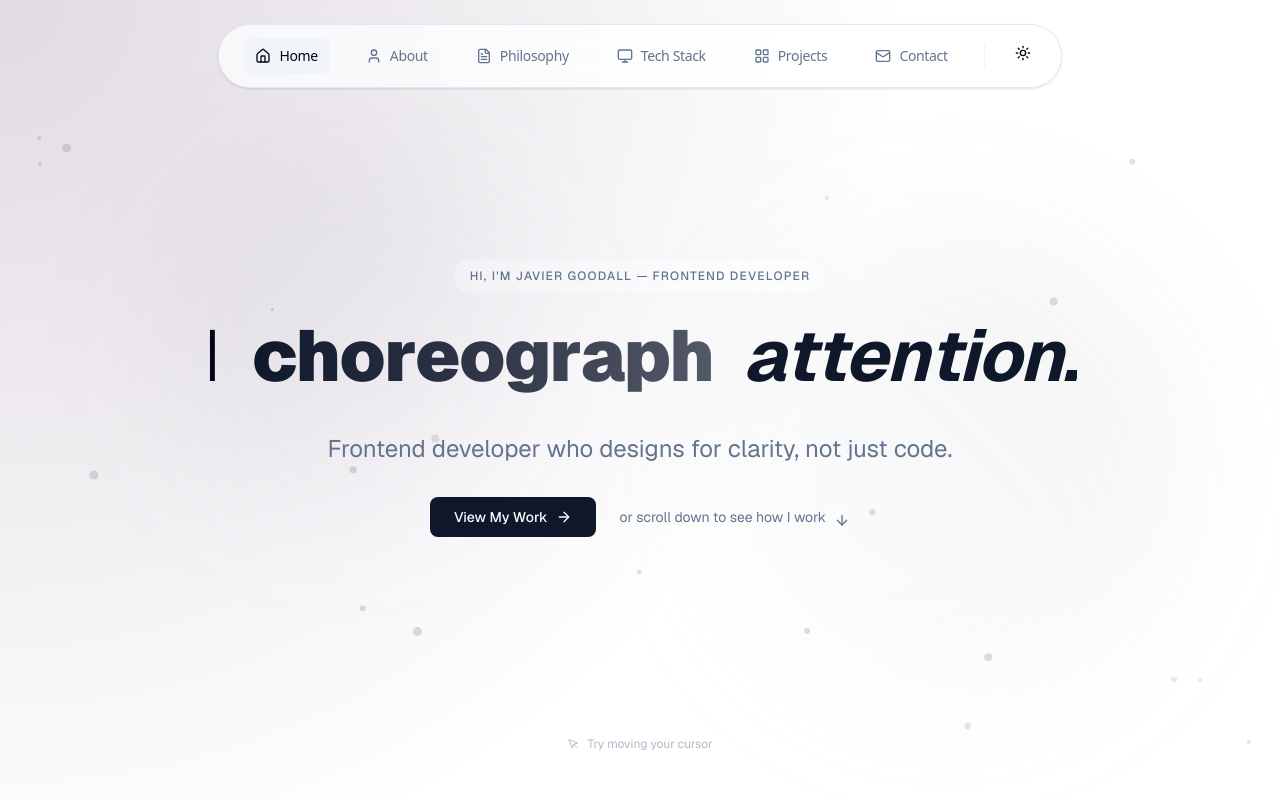
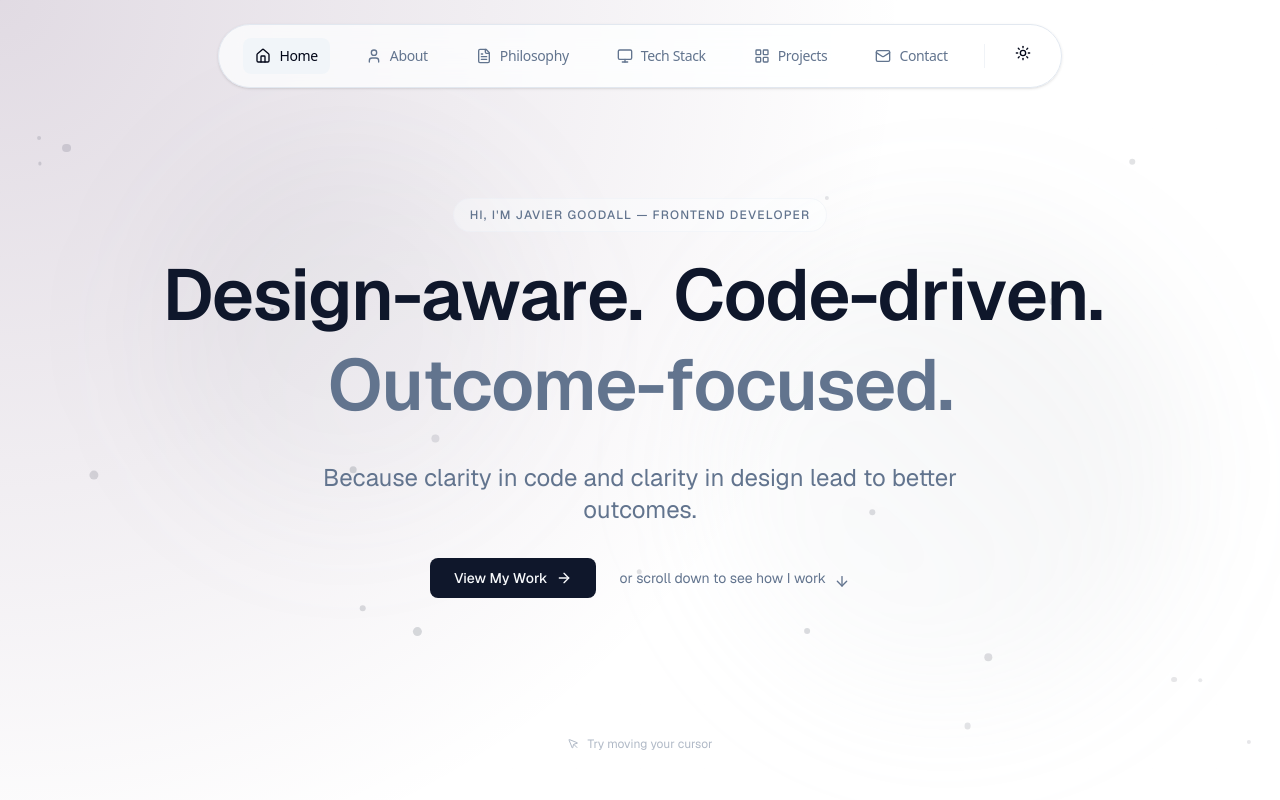
Before and after one commit to JavierGoodall99/javiergoodall-portfolio, a Next.js app: page / in a window 1280 px wide. Shown: the top 800 px of the page. Built offline with nearby package versions, Linux system fonts and the light colour scheme.

Commit message:
fix: update Back button link in ProjectPage and enhance headline text in Hero component for improved navigation and clarity

```diff
--- a/src/app/projects/[projectId]/page.tsx
+++ b/src/app/projects/[projectId]/page.tsx
@@ -32,7 +32,7 @@ export default function ProjectPage() {
       {/* Back button */}
       <motion.div initial={{ opacity: 0 }} animate={{ opacity: 1 }}>
         <Button variant="ghost" size="sm" asChild>
-          <Link href="/" className="flex items-center gap-2 mb-6 mt-6 text-muted-foreground">
+          <Link href="/#projects" className="flex items-center gap-2 mb-6 mt-6 text-muted-foreground">
             <ArrowLeft size={16} />
             <span>Back to projects</span>
           </Link>
--- a/src/components/hero-section.tsx
+++ b/src/components/hero-section.tsx
@@ -100,10 +100,11 @@ export function Hero() {
   }
 
   const headlineWords = [
-    { text: "I", className: "font-light" },
-    { text: "choreograph", className: "font-black bg-clip-text text-transparent bg-gradient-to-r from-primary to-primary/70" },
-    { text: "attention.", className: "italic text-accent-foreground" }
+    { text: "Design-aware.", className: "font-semibold text-primary" },
+    { text: "Code-driven.", className: "font-semibold text-accent-foreground" },
+    { text: "Outcome-focused.", className: "font-semibold text-muted-foreground" }
   ]
+
 
   const scrollToWork = () => {
     document.getElementById('projects')?.scrollIntoView({ behavior: 'smooth' })
@@ -166,7 +167,7 @@ export function Hero() {
           className="text-xl md:text-2xl text-muted-foreground max-w-2xl mx-auto mb-8"
           variants={itemVariants}
         >
-          Frontend developer who designs for clarity, not just code.
+          Because clarity in code and clarity in design lead to better outcomes.
         </motion.p>
 
         {/* Buttons with enhanced animation */}
```
